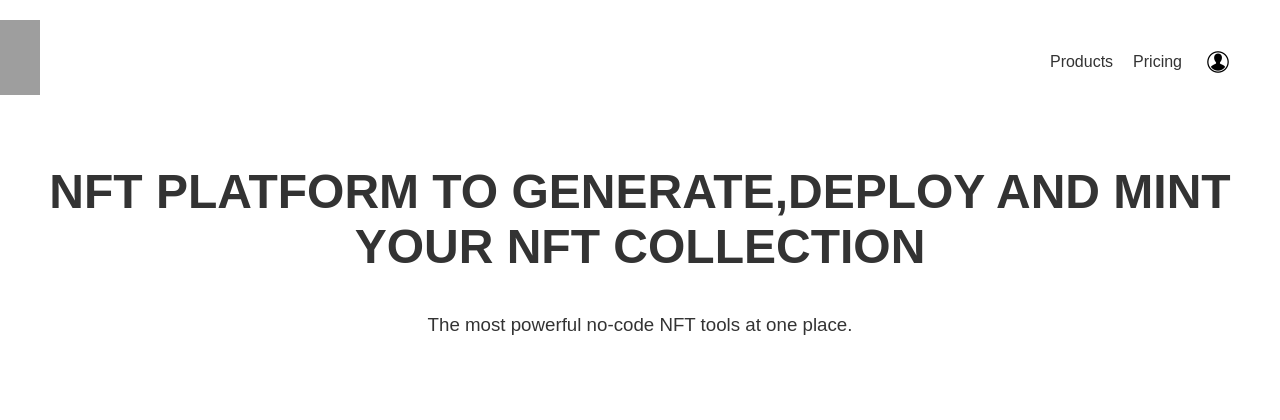
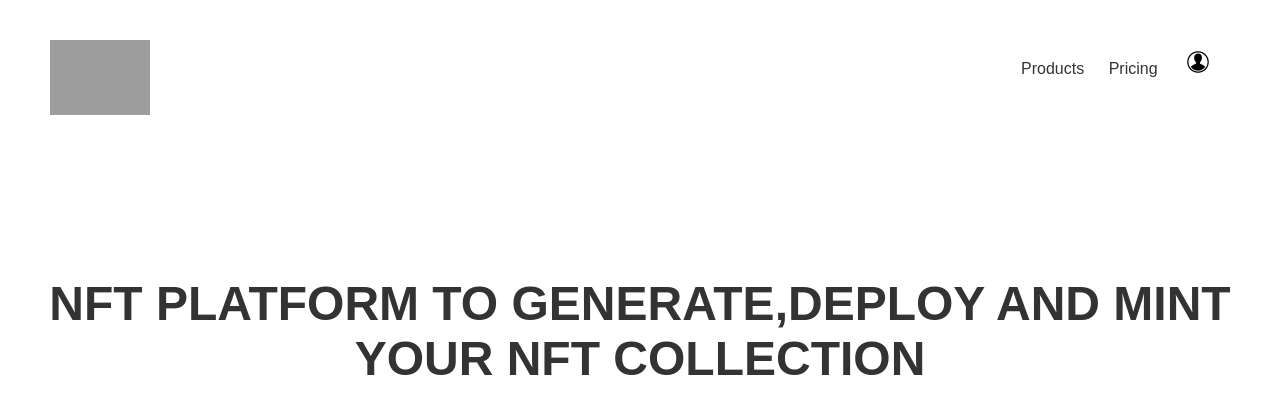
Before and after one commit to MAbdullahTrq/NFTEasy-Frontend, a PHP site: page /index2.html in a window 1280 px wide. Shown: the top 420 px of the page. Run offline with PHP 8.4, Linux system fonts and the light colour scheme; grey boxes are pictures that could not be loaded.

Commit message:
Changed NavBar to a JS Module

```diff
--- a/index2.html
+++ b/index2.html
@@ -11,19 +11,10 @@
 
 
     </head>
-    <body>
+    <body onload="navbar(0)">
 
         <div class="container">
-            <div class="logo"><a href="./index2.html"><img src="https://cdn.dribbble.com/users/5976/screenshots/17044377/media/29500b387c4629afb7762e6afcfcd0fc.png?compress=1&resize=400x300" alt="NFT Platform" width="100" /></div></a>
-            <div class="navbar">
-                <div class="dropdown">
-                    <a href="#">Products</a>
-                    <div class="dropdown-content"><a href="./artgen.html">Art Generator</a><a href="./nftmint.html">NFT Minter</a><a href="./store.html">Store Creator</a></div>
-                </div>
-
-                <a href="./pricing.html">Pricing</a>
-                <a href="./login3.html"><img style="margin-left: 4px;" src="./pictures/png/avatar.png" alt=""></a>
-            </div>
+            <div id="navbartag"></div>
             <div class="header" style="line-height: normal;">
                 <h1>NFT PLATFORM TO GENERATE,DEPLOY AND MINT YOUR NFT COLLECTION</h1>
                 <h3 style="font-weight: 300;">The most powerful no-code NFT tools at one place.</h3>
@@ -220,7 +211,7 @@
           </div>
         </div>
 
-
+          <script src = "./navbar.js"></script>
     </body>
 
 
@@ -272,49 +263,6 @@
         max-width: 1200px;
         margin: 0 auto;
         padding: 20px;
-    }
-    .logo {
-        float: left;
-        margin-right: 20px;
-        margin-left:-100px;
-    }
-    .navbar {
-        float: right;
-        margin-top: 20px;
-        display: flex;
-    }
-    .navbar a {
-        display: inline-block;
-        padding: 10px;
-        text-decoration: none;
-        color: #333;
-    }
-    .navbar a:hover {
-        background-color: #f0f0f0;
-    }
-    .dropdown {
-        position: relative;
-        display: inline-block;
-    }
-    .dropdown-content {
-        display: none;
-        position: absolute;
-        background-color: #f9f9f9;
-        z-index: 1;
-        min-width: 160px;
-        box-shadow: 0 8px 16px 0 rgba(0, 0, 0, 0.2);
-    }
-    .dropdown:hover .dropdown-content {
-        display: block;
-    }
-    .dropdown-content a {
-        display: block;
-        padding: 10px;
-        text-decoration: none;
-        color: #333;
-    }
-    .dropdown-content a:hover {
-        background-color: #f0f0f0;
     }
     .header {
         text-align: center;
--- /dev/null
+++ b/navbar.js
@@ -0,0 +1,94 @@
+let navlinks;
+
+function navbar(type)
+{
+    if (type === 0)
+    {
+        navlinks = `<div class="dropdown">
+        <a href="#">Products</a>
+        <div class="dropdown-content"><a href="./artgen.html">Art Generator</a><a href="./nftmint.html">NFT Minter</a><a href="./store.html">Store Creator</a></div>
+    </div>
+    <a href="./pricing.html">Pricing</a>
+    <a href="./login3.html"><img style="margin-left: 4px;" src="./pictures/png/avatar.png" alt=""></a>`;
+    }
+    else if (type === 1)
+    {
+        navlinks = `<a href="index2.html">Home</a>
+        <a href="dash2.html">Collection</a>
+        <a href="login3.html">Logout</a>`;
+    }
+    else if (type === 2)
+    {
+        navlinks = `<a href="index2.html">Home</a>
+        <a href="marketplace.html">Marketplace</a>
+        <a href="login3.html">Logout</a>`;
+    }
+    else if (type === 3)
+    {
+        navlinks = `<div class="dropdown">
+        <a href="./index2.html">Home</a>
+        <a href="./pricing.html">Pricing</a>
+        <a href="./login3.html"><img style="margin-left: 4px;" src="./pictures/png/avatar.png" alt=""></a>`;
+    }
+    navbartag.innerHTML = `
+    <style>
+    .logo {
+        float: left;
+        margin-right: 20px;
+        margin-top: 10px;
+    }
+
+    .navbar {
+        overflow: hidden;
+        width: auto;
+        background-color: #fff;
+    }
+
+    .navbar-links {
+        float: right;
+        margin: 20px 20px 0 0;
+        padding-bottom: 20px;
+    }
+    .navbar a {
+        display: inline-block;
+        padding: 10px;
+        text-decoration: none;
+        color: #333;
+    }
+    .navbar a:hover {
+        background-color: #f0f0f0;
+    }
+    .dropdown {
+        position: relative;
+        display: inline-block;
+
+    }
+    .dropdown-content {
+        display: none;
+        position: absolute;
+        background-color: #f9f9f9;
+        min-width: 160px;
+        box-shadow: 0 8px 16px 0 rgba(0, 0, 0, 0.2);
+    }
+    .dropdown:hover .dropdown-content {
+        display: block;
+    }
+    .dropdown-content a {
+        display: block;
+        padding: 10px;
+        text-decoration: none;
+        color: #333;
+    }
+    .dropdown-content a:hover {
+        background-color: #f0f0f0;
+    }
+    </style>
+          <div class="navbar">
+    <div class="logo"><a src="./index2.html"><img src="https://cdn.dribbble.com/users/5976/screenshots/17044377/media/29500b387c4629afb7762e6afcfcd0fc.png?compress=1&resize=400x300" alt="NFT Platform" width="100" /></div>
+    <div class="navbar-links">
+    ${navlinks}
+    </div>
+  </div>
+    `;
+
+}
```
Also changed, not shown: dash2.html (+3 -8 lines), dashboard2.css (+0 -43 lines), login3.html (+3 -10 lines), marketplace.html (+11 -6 lines), style3.css (+1 -24 lines).
